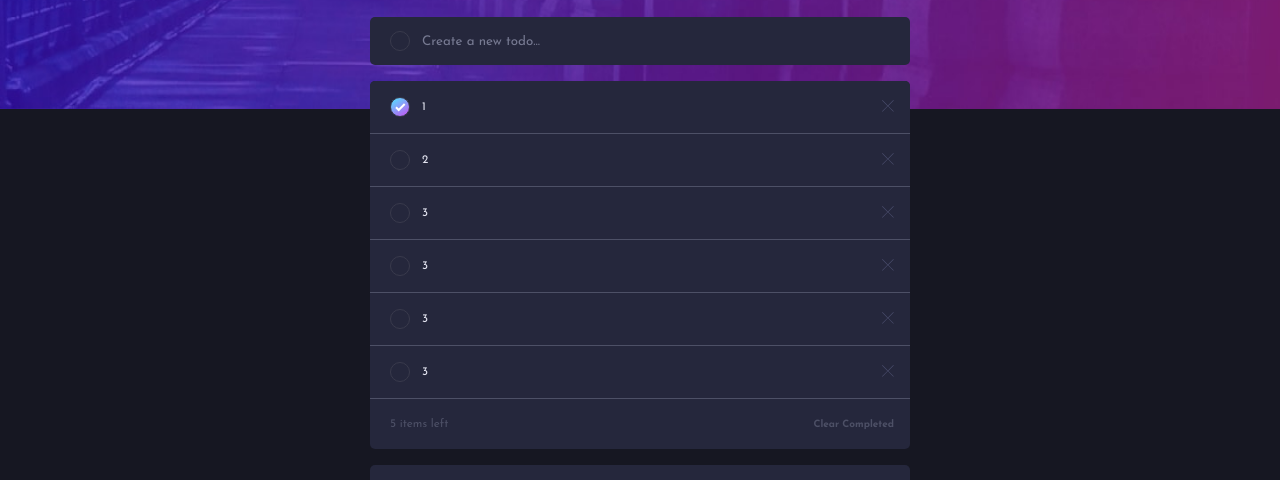
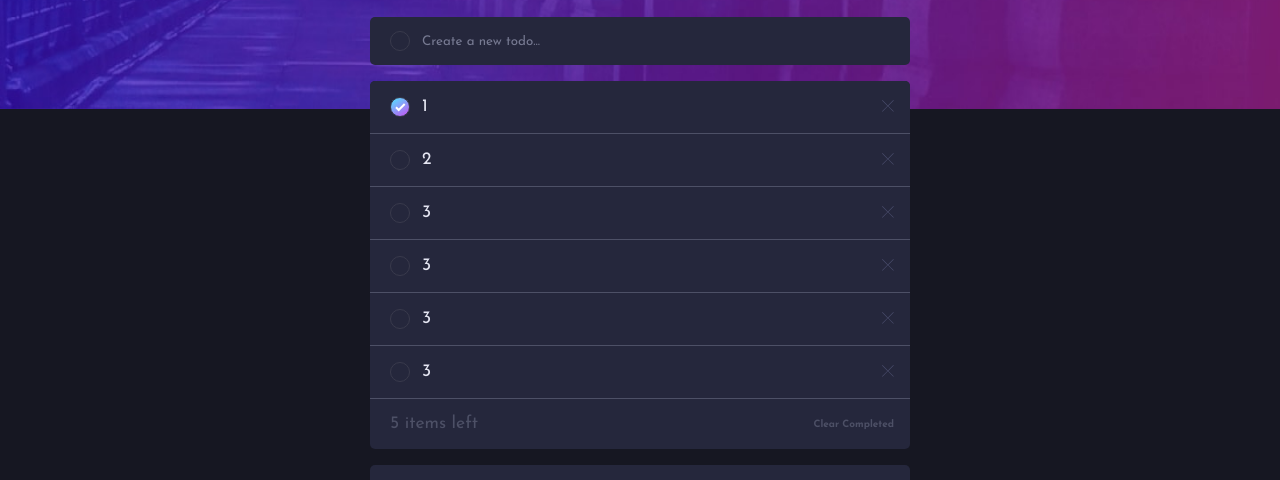
Before and after one commit to JCDMeira/19-todo, a React (Create React App) app: page / in a window 1280 px wide. Shown: the part 191-671 px from the top of the page. Built offline with nearby package versions, Linux system fonts and the light colour scheme.

Commit message:
feat: typograph for desktop

```diff
--- a/src/styles/typography .ts
+++ b/src/styles/typography .ts
@@ -35,4 +35,9 @@ export const Paragraph = styled.p`
   font-weight: normal;
   font-size: 1.16rem;
   line-height: 1.2rem;
+
+  @media (min-width: 1024px) {
+    font-size: 1.75rem;
+    line-height: 1.75rem;
+  }
 `;
```
